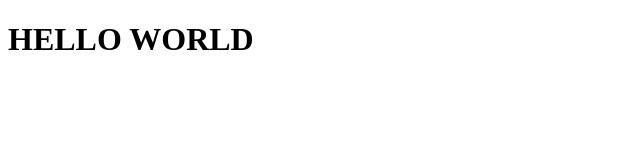
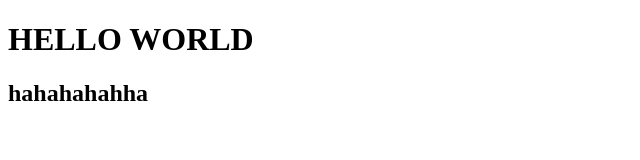
Before and after one commit to jhuniel-galang/sample, a plain HTML site: page index.html in a window 1280 px wide. Shown: the whole page, without its empty margins (0-640 px from the left). Drawn offline with Linux system fonts and the light colour scheme.

Commit message:
second commit

```diff
--- a/index.html
+++ b/index.html
@@ -7,5 +7,7 @@
 </head>
 <body>
     <h1>HELLO WORLD</h1>
+
+    <h2>hahahahahha</h2>
 </body>
 </html>
```
